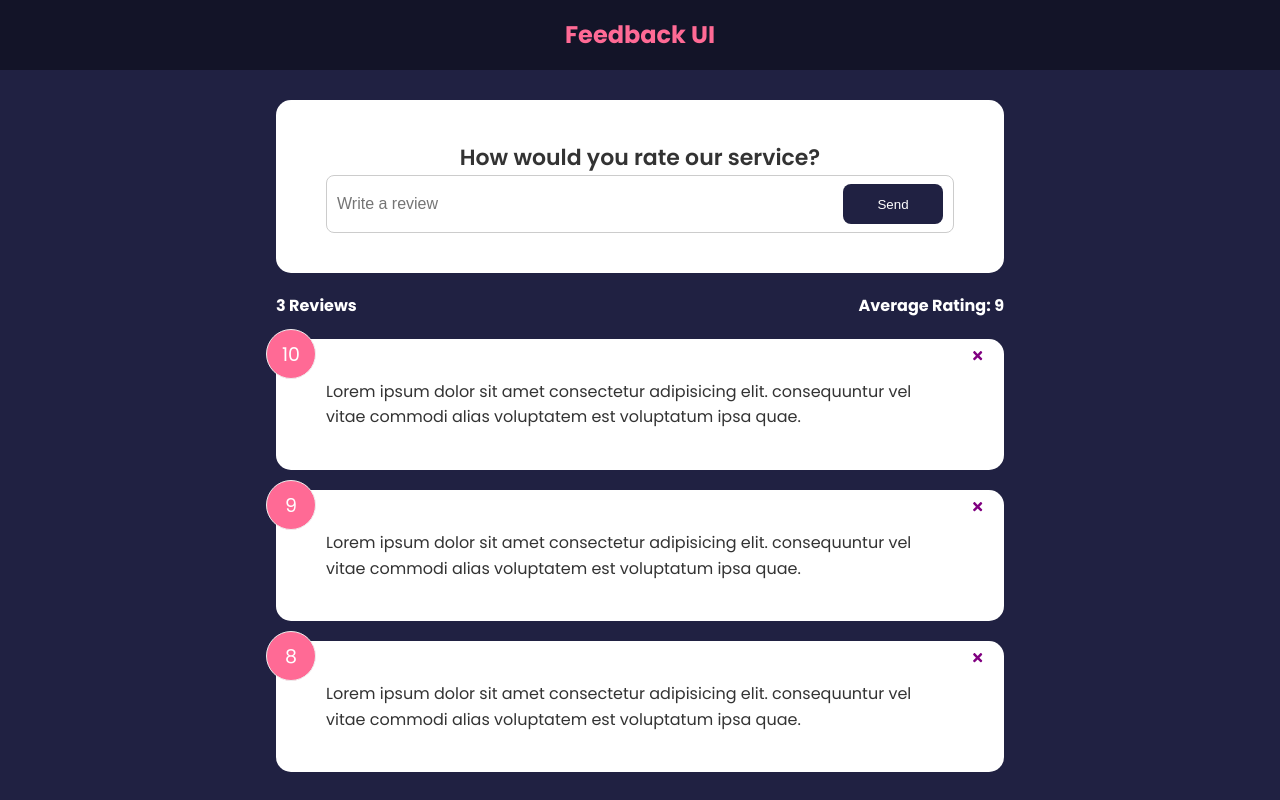
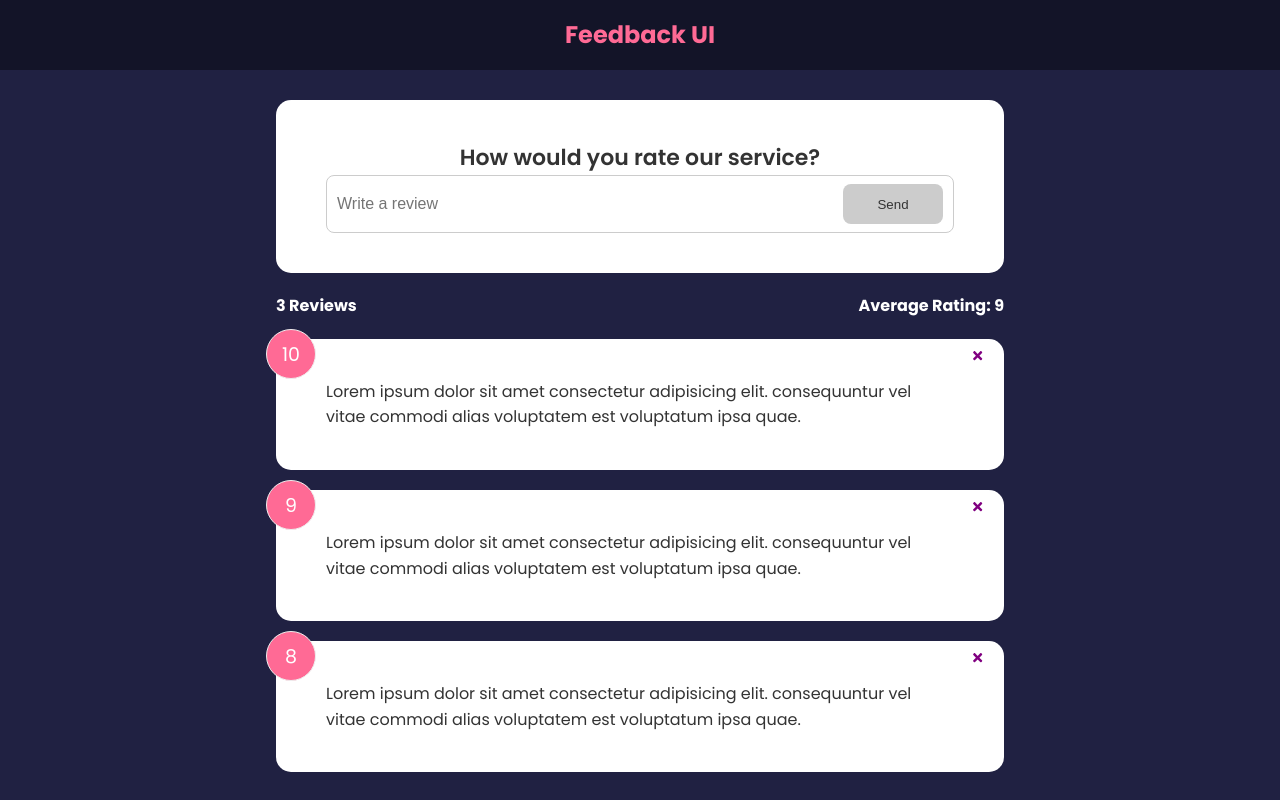
Before and after one commit to mrcruz117/traversyFeedback, a React (Create React App) app: page / in a window 1280 px wide. Built offline with nearby package versions, Linux system fonts and the light colour scheme.

Commit message:
form validation

```diff
--- a/src/components/FeedbackForm.jsx
+++ b/src/components/FeedbackForm.jsx
@@ -4,8 +4,20 @@
 
 function FeedbackForm() {
   const [text, setText] = useState("");
+  const [btnDisabled, setBtnDisabled] = useState(true);
+  const [message, setMessage] = useState("");
 
   const handleTextChange = (e) => {
+    if (text === "") {
+      setBtnDisabled(true);
+      setMessage(null);
+    } else if (text !== "" && text.trim().length <= 10) {
+      setMessage("Text must be at least 10 characters long.");
+      setBtnDisabled(true);
+    } else {
+      setMessage(null);
+      setBtnDisabled(false);
+    }
     setText(e.target.value);
   };
   return (
@@ -20,8 +32,11 @@
             placeholder="Write a review"
             value={text}
           />
-          <Button type="submit">Send</Button>
+          <Button type="submit" isDisabled={btnDisabled}>
+            Send
+          </Button>
         </div>
+        {message && <div className="message">{message}</div>}
       </form>
     </Card>
   );
```
